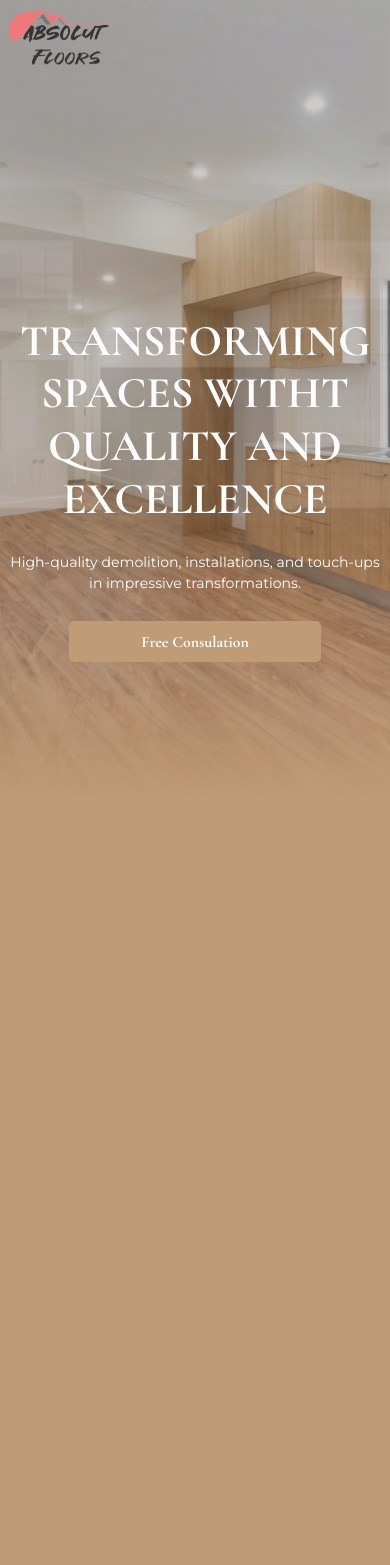
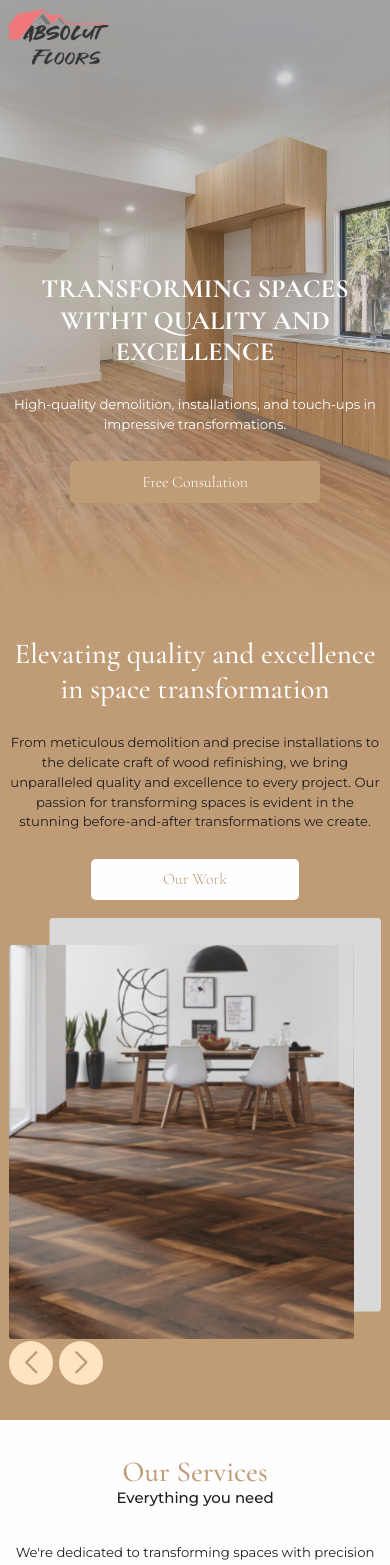
Before and after one commit to DevBrunomendoca/absolute-floors, a React (Vite) app: page / in a window 390 px wide. Shown: the top 1565 px of the page. Before the commit the page ends 844 px from the top, so only its background shows below. Built offline with nearby package versions, Linux system fonts and the light colour scheme.

Commit message:
update style responsive

```diff
--- a/index.html
+++ b/index.html
@@ -4,12 +4,9 @@
 		<meta charset="UTF-8" />
 		<link rel="icon" type="image/svg+xml" href="/vite.svg" />
 		<meta name="viewport" content="width=device-width, initial-scale=1.0" />
-		<link rel="preconnect" href="https://fonts.googleapis.com" />
-		<link rel="preconnect" href="https://fonts.gstatic.com" crossorigin />
-		<link
-			href="https://fonts.googleapis.com/css2?family=Cormorant+Garamond:wght@700&family=Montserrat:wght@100..900&display=swap"
-			rel="stylesheet"
-		/>
+		<link rel="preconnect" href="https://fonts.googleapis.com">
+<link rel="preconnect" href="https://fonts.gstatic.com" crossorigin>
+<link href="https://fonts.googleapis.com/css2?family=Cormorant+Garamond:ital,wght@0,300;0,400;0,500;0,600;0,700;1,300;1,400;1,500;1,600;1,700&family=Montserrat:ital,wght@0,100..900;1,100..900&display=swap" rel="stylesheet">
 		<title>Vite + React</title>
 	</head>
 	<body>
--- a/src/App.jsx
+++ b/src/App.jsx
@@ -1,3 +1,4 @@
+import Footer from "./components/Footer/Footer"
 import Header from "./components/Header/Header"
 import Main from "./components/Main/Main"
 
@@ -6,6 +7,7 @@ const App = () => {
     <>
     <Header />
     <Main />
+    <Footer />
     </>
   )
 }
--- a/src/ParagraphStyle.jsx
+++ b/src/ParagraphStyle.jsx
@@ -9,4 +9,7 @@ export const ContentParagraph = styled.p`
   @media (max-width: 650px) {
     font-size: 1.6rem;
 }
+@media (max-width: 500px) {
+    font-size: 1.5rem;
+}
 `
--- a/src/SecondTitleStyle.jsx
+++ b/src/SecondTitleStyle.jsx
@@ -10,5 +10,9 @@ export const ContentSecondTitle = styled.h2`
   //max-width: 600px;
   @media (max-width: 650px) {
     font-size: 4rem;
+    font-weight: 500;
+}
+@media (max-width: 500px) {
+    font-size: 3.3rem;
 }
 `
--- a/src/SubtitleStyle.jsx
+++ b/src/SubtitleStyle.jsx
@@ -14,4 +14,7 @@ export const ContentSubtitle = styled.h3`
   @media (max-width: 650px) {
     font-size: 1.8rem;
 }
+  @media (max-width: 500px) {
+    font-size: 1.7rem;
+}
 `
--- a/src/components/About/AboutStyle.jsx
+++ b/src/components/About/AboutStyle.jsx
@@ -40,6 +40,9 @@ width: 50%;
 @media (max-width:860px){
     width: 80%;
 }
+@media (max-width:500px){
+    width: 100%;
+}
 `
 
 export const ContentCarouselAbout = styled.div`
--- a/src/components/Contact/ContactStyle.jsx
+++ b/src/components/Contact/ContactStyle.jsx
@@ -44,10 +44,12 @@ export const ContainerFormContact = styled.div`
 width: 100%;
 display: flex;
 flex-direction: column;
-gap: 2rem;
-div {
+div:first-child {
   display: flex;
   column-gap: 2rem;
+  @media (max-width:400px) {
+    flex-direction: column;
+  }
 }
 
 label {
@@ -58,6 +60,9 @@ label {
   font-size: 2rem;
   text-align: start;
   line-height: 120%;
+  @media (max-width:600px) {
+    font-size: 1.8rem;
+  }
 }
 `
 export const ContentInput = styled.div`
@@ -65,6 +70,9 @@ display: flex;
 flex-direction: column;
 gap: .4rem;
 width: 100%;
+&:not(:first-child){
+  margin-top: 3rem;
+}
 
 input{
   padding:2rem 1rem;
@@ -76,6 +84,7 @@ export const ContentTextArea = styled.div`
 display: flex;
 flex-direction: column;
 gap: .4rem;
+margin-top: 3rem;
 textarea {
   padding:2rem 1rem;
   border-radius: 5px;
--- a/src/components/Footer/FooterStyle.jsx
+++ b/src/components/Footer/FooterStyle.jsx
@@ -9,10 +9,7 @@ align-items: center;
 gap: 6rem;
 @media (max-width:600px){
   padding: 4rem 1rem 2rem;
-}
-
-h4{
-  text-align: start;
+  text-align: center;
 }
 ul {
   flex-direction: column;
--- a/src/components/Home/HomeStyle.jsx
+++ b/src/components/Home/HomeStyle.jsx
@@ -18,6 +18,9 @@ position: absolute;
 top: 0;
 left: 0;
 z-index: 100;
+@media (max-width:550px) {
+  height: 601px;
+}
 
 button {
   background-color: var(--primary-color);
@@ -35,6 +38,9 @@ export const ConteinerBanner = styled.div`
 
     height:800px;
   object-fit:cover;
+  @media (max-width:550px) {
+  height: 600px;
+}
 }
 `
 
@@ -54,5 +60,11 @@ export const Title = styled.h1`
   @media (max-width: 650px) {
     font-size: 5rem;
 }
+@media (max-width: 550px) {
+    font-size: 4rem;
+}
+@media (max-width: 420px) {
+    font-size: 3rem;
+}
 
 `
--- a/src/components/Main/Main.jsx
+++ b/src/components/Main/Main.jsx
@@ -1,9 +1,20 @@
-import Home from "../Home/Home"
-
+import About from "../About/About";
+import Contact from "../Contact/Contact";
+import Home from "../Home/Home";
+import Service from "../Services/Services";
+import Testmonials from "../Testimonials/Tesmonials";
+import Works from "../Works/Works";
 
 const Main = () => {
-  return(
-    <Home />
-  )
-}
-export default Main
+	return (
+		<>
+			<Home />
+			<About />
+			<Service />
+			<Works />
+			<Testmonials />
+			<Contact />
+		</>
+	);
+};
+export default Main;
--- a/src/components/Services/CardServicesStyle.jsx
+++ b/src/components/Services/CardServicesStyle.jsx
@@ -1,7 +1,6 @@
 import styled from 'styled-components'
 
 export const ContainerCard = styled.div`
-width: 500px;
 height: 300px;
 background-color: var(--fouth-color);
 text-align: center;
--- a/src/components/Services/ServicesStyle.jsx
+++ b/src/components/Services/ServicesStyle.jsx
@@ -10,7 +10,6 @@ export const ContainerServices = styled.section`
   @media (max-width:600px){
   padding: 4rem 1rem;
 }
-
 `
 
 export const ContainerTextServices = styled.div`
@@ -38,6 +37,7 @@ margin-top: 6rem;
 }
 @media (max-width:860px){
   grid-template-columns: 1fr;
+  gap: 1.5rem 2rem;
 }
 `
 
```
